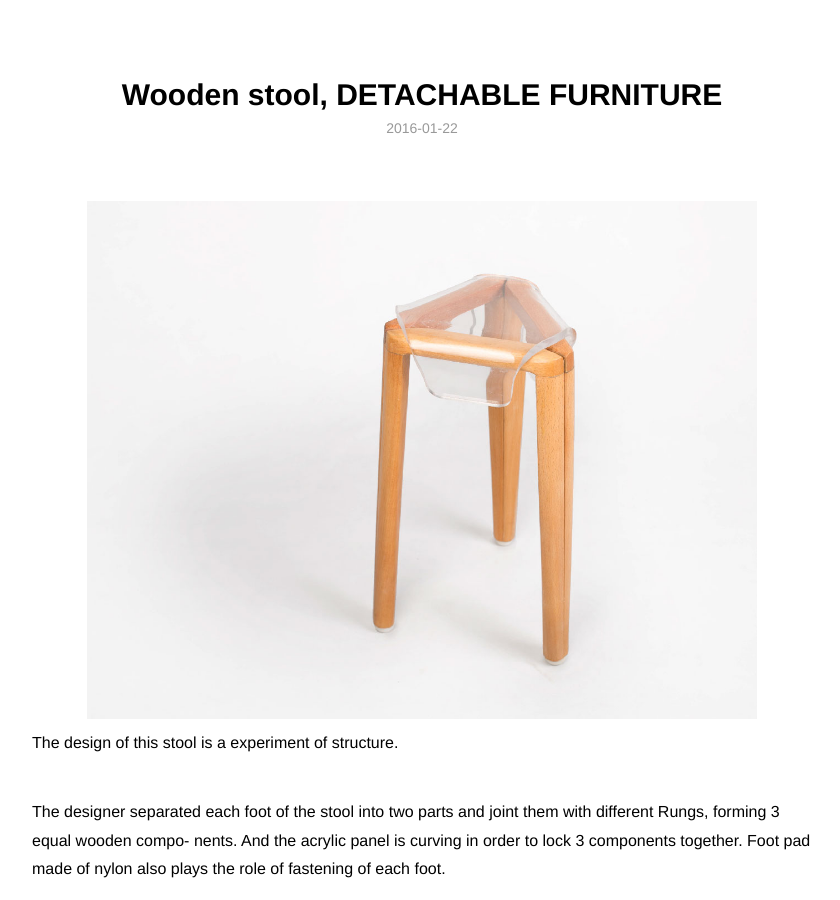
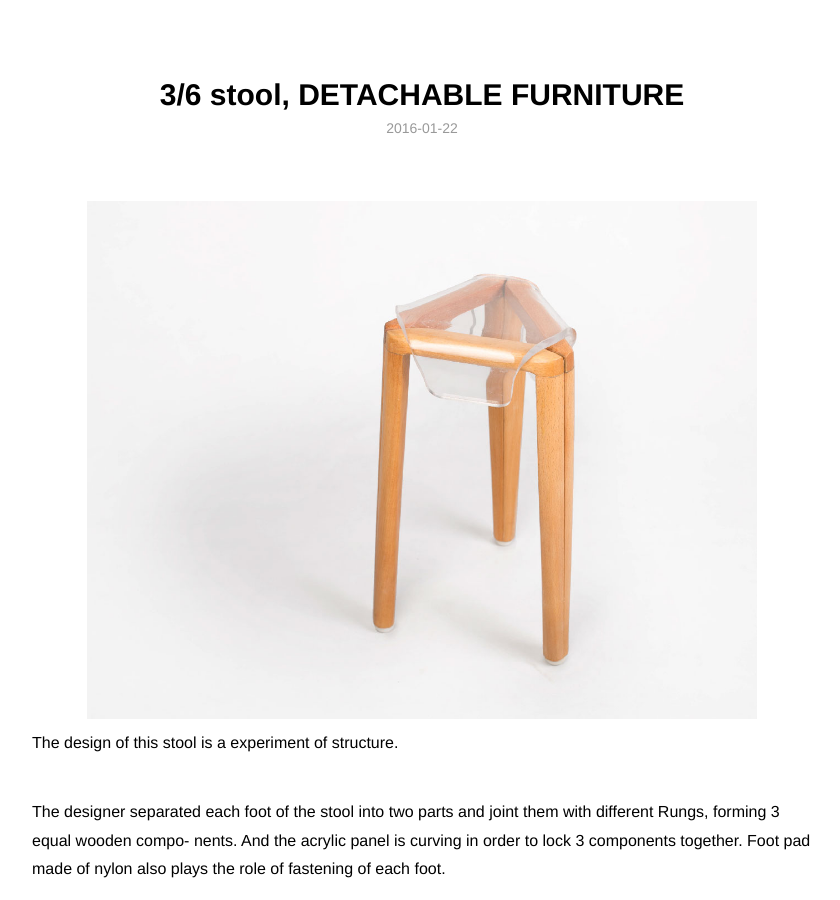
Before and after one commit to yuanyuanhu96/Potfolio-Archive, a Jekyll site: the page built from _posts/2016-01-22-wooden-stool.md, in a window 1280 px wide and 900 px high. Shown: the whole window, without its empty margins (218-1058 px from the left). Built offline with Jekyll 4.4.1, drawn with Linux system fonts in a browser that asks for light colours; some of the changed text lies outside the part shown.

Commit message:
Update 2016-01-22-wooden-stool.md

```diff
--- a/_posts/2016-01-22-wooden-stool.md
+++ b/_posts/2016-01-22-wooden-stool.md
@@ -1,6 +1,6 @@
 ---
 layout: post
-title: Wooden stool, DETACHABLE FURNITURE
+title: 3/6 stool, DETACHABLE FURNITURE
 icon: <img src="/images/Project-icon-png/Project-icon-06.png" alt="" width="50"/>
 description: The design of this stool is a experiment of structure.The designer separated each foot of the stool into two parts and joint them with different Rungs, forming 3 equal wooden compo- nents. And the acrylic panel is curving in order to lock 3 components together. Foot pad made of nylon also plays the role of fastening of each foot.
 category: blog
```
